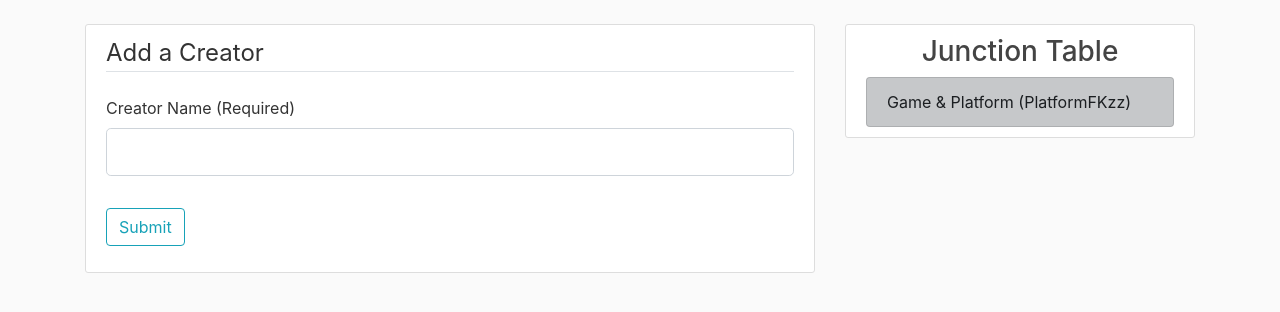
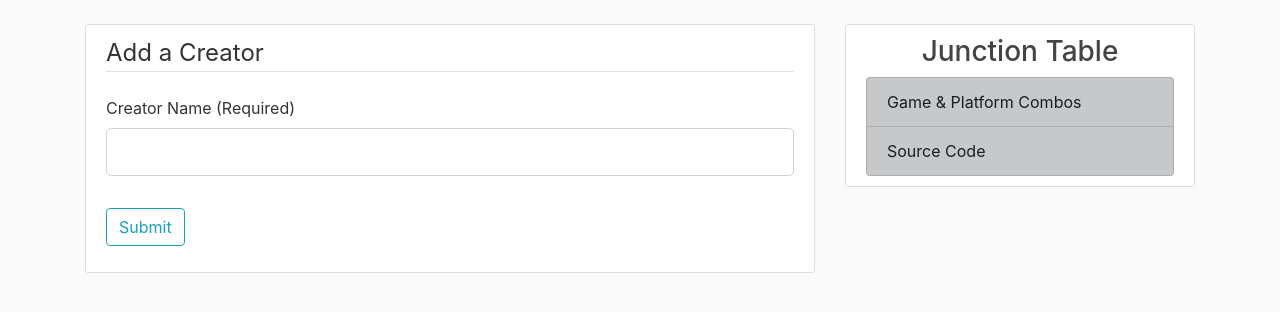
Before and after one commit to mckerracher/340_Website, a Flask app: page /addcreator in a window 1280 px wide. Shown: the part 56-368 px from the top of the page. Run offline with Flask 2, Linux system fonts and the light colour scheme; data that the repository does not hold is empty; some libraries are stand-ins or nearby versions.

Commit message:
Added a link to the source code.

```diff
--- a/templates/layout.html
+++ b/templates/layout.html
@@ -65,7 +65,10 @@
               <div class="form-outline">
                   <h3 class="text-center">Junction Table</h3>
                   <div class="list-group">
-                      <a href="/gamesandplatforms" class="list-group-item list-group-item-action list-group-item-dark">Game & Platform (PlatformFKzz)</a>
+                      <a href="/gamesandplatforms" class="list-group-item list-group-item-action
+                       list-group-item-dark">Game & Platform Combos</a>
+                      <a href="https://github.com/mckerracher/340_Website" class="list-group-item
+                      list-group-item-action list-group-item-dark">Source Code</a>
                   </div>
               </div>
           </div>
```
